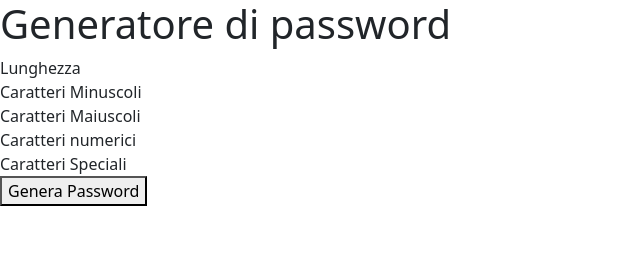
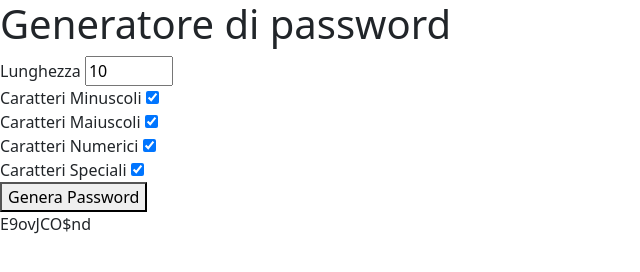
Before and after one commit to urbanoluigi/js-pwdgen-wannaby, a plain HTML site: page index.html in a window 1280 px wide. Both pictures are taken after a click on the button "Genera Password". Shown: the whole page, without its empty margins (0-640 px from the left). Drawn offline with nearby package versions, Linux system fonts and the light colour scheme.

Commit message:
finished, now it works

```diff
--- a/index.html
+++ b/index.html
@@ -20,28 +20,28 @@
 <h1>Generatore di password</h1>
 
 <div>
-  <label for="lunghezza">Lunghezza</label>
-  <imput  type="number" id="lunghezza" min="5" max="20" value="10">
+    <label for="lunghezza">Lunghezza</label>
+    <input  type="number" id="lunghezza" min="5" max="20" value="10">
 </div>
 
 <div>
     <label for="caratteri-minuscoli">Caratteri Minuscoli</label>
-    <imput type="checkbox" id="caratteri-minuscoli" checked>
+    <input type="checkbox" id="caratteri-minuscoli" checked>
 </div>
 
 <div>
     <label for="caratteri-maiuscoli">Caratteri Maiuscoli</label>
-    <imput type="checkbox" id="caratteri-maiuscoli" checked>
+    <input type="checkbox" id="caratteri-maiuscoli" checked>
 </div>
 
 <div>
-    <label for="caratteri-numerici">Caratteri numerici</label>
-    <imput type="checkbox" id="caratteri-numerici" checked>
+    <label for="caratteri-numeri">Caratteri Numerici</label>
+    <input type="checkbox" id="caratteri-numeri" checked>
 </div>
 
 <div>
-  <label for="caratteri-speciali">Caratteri Speciali</label>
-  <imput type="checkbox" id="caratteri-speciali" checked>
+    <label for="caratteri-speciali">Caratteri Speciali</label>
+    <input type="checkbox" id="caratteri-speciali" checked>
 </div>
 
 <button id="genera-btn">Genera Password</button>
--- a/js/main.js
+++ b/js/main.js
@@ -1,33 +1,36 @@
-const lunghezzaPassword = document.getElementById("lunghezza")
-const caratteriMinuscoli = document.getElementById("caratteri-minuscoli")
-const caratteriMaiuscoli = document.getElementById("caratteri-maiuscoli")
-const caratteriNumerici = document.getElementById("caratteri-numerici")
-const caratteriSpeciali = document.getElementById("caratteri-speciali")
+const lunghezzapassword = document.getElementById("lunghezza")
+const caratteriminuscoli = document.getElementById("caratteri-minuscoli")
+const caratterimaiuscoli = document.getElementById("caratteri-maiuscoli")
+const caratterinumeri = document.getElementById("caratteri-numeri")
+const caratterispeciali = document.getElementById("caratteri-speciali")
 const generaBtn = document.getElementById("genera-btn")
-const risultato = document.getElementById("risultato")
+const risultatoDiv = document.getElementById("risultato")
 
-const listacaratteriMinuscoli = "abcdefghijklmnopqwrstuvwxyz"
-const listacaratteriMaiuscoli = "ABCDEFGHIJKLMNOPQRSTUVWXYZ"
-const listacaratteriNumerici = "0123456789"
-const listacaratteriSpeciali = "!'£$%&/()=?^*#{}[]"
+const listacaratteriminuscoli = "abcdefghijklmnopqrstuvwxyz"
+const listacaratterimaiuscoli = "ABCDEFGHIJKLMNOPQRSTUVWXYZ"
+const listacaratterinumeri = "0123456789"
+const listacaratterispeciali = "!$?%^&*()_-+={[}]:;@#|\<,>.?/"
 
 generaBtn.addEventListener("click", generaPassword)
 
 function generaPassword(){
     let stringainiziale = ""
     let risultato = ""
-    if(caratteriminuscoli.checked) stringainiziale += listacaratteriMinuscoli
-    if(caratterimaiuscoli.checked) stringainiziale += listacaratteriMaiuscoli
-    if(caratterinumerici.checked) stringainiziale += listacaratteriNumerici
-    if(caratterispeciali.checked) stringainiziale += listacaratteriSpeciali
+
+
+
+  if(caratteriminuscoli.checked) stringainiziale += listacaratteriminuscoli
+  if(caratterimaiuscoli.checked) stringainiziale += listacaratterimaiuscoli
+  if(caratterinumeri.checked) stringainiziale += listacaratterinumeri
+  if(caratterispeciali.checked) stringainiziale += listacaratterispeciali
 
     for(let i =0; i<lunghezzapassword.value; i++){
-      risultato += stringainiziale.chartAt(
+      risultato += stringainiziale.charAt(
         Math.floor(Math.random()*stringainiziale.length)
     )
 }
 
-risultatoDiv.innerHTML = ""
+    risultatoDiv.innerHTML = ""
 risultatoDiv.innerHTML = risultato
 
 }
```
